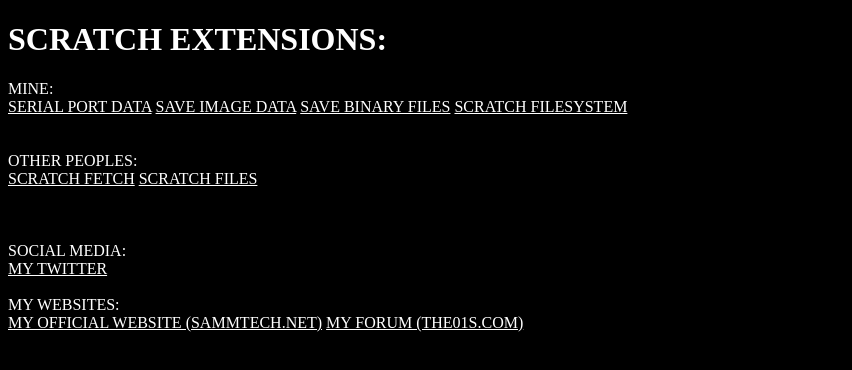
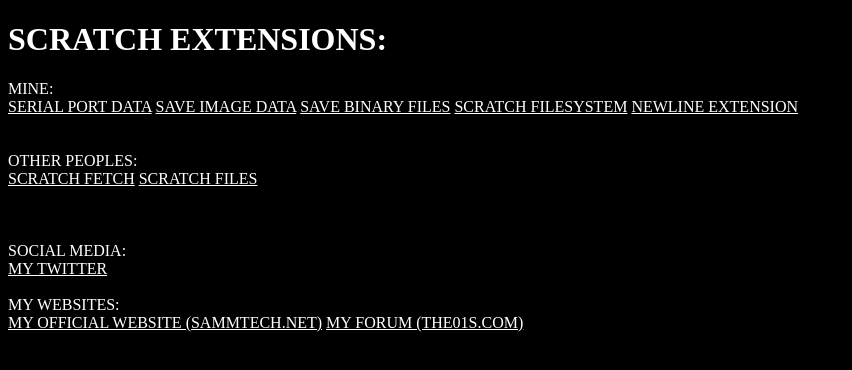
Before and after one commit to Sammyueru/scratch-extensions, a plain HTML site: page index.html in a window 1280 px wide. Shown: the whole page, without its empty margins (0-852 px from the left). Drawn offline with Linux system fonts and the light colour scheme.

Commit message:
Update index.html

```diff
--- a/index.html
+++ b/index.html
@@ -18,6 +18,7 @@
   <a href="./saveimage.js">SAVE IMAGE DATA</a>
   <a href="./binfiles.js">SAVE BINARY FILES</a>
   <a href="./scratch-filesystem.js">SCRATCH FILESYSTEM</a>
+  <a href="./newline-string.js">NEWLINE EXTENSION</a>
   <br><br><br>
   OTHER PEOPLES:<br>
   <a href="./ScratchFetch.js">SCRATCH FETCH</a>
```
